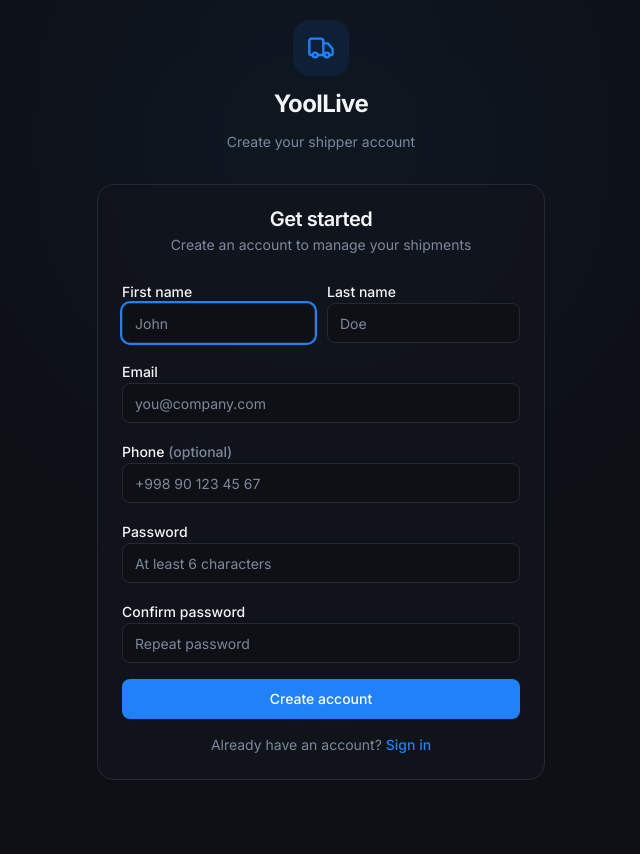
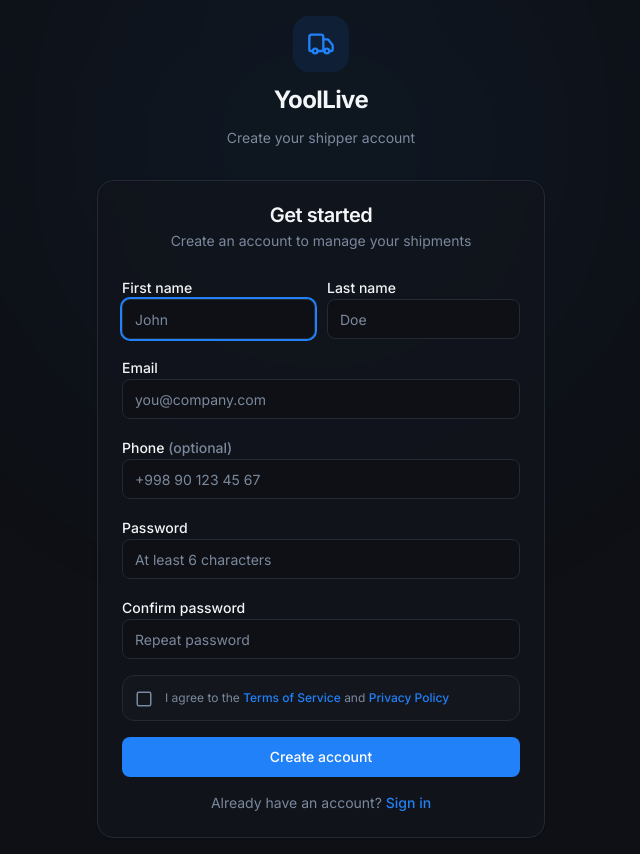
Before and after one commit to karavanix/karavantrack-app, a React (Vite) app: page /register in a window 1280 px wide. Shown: the whole page, without its empty margins (319-959 px from the left). Before the commit the page ends 800 px from the top, so only its background shows below. Built offline with nearby package versions, Linux system fonts and the light colour scheme; no server answers.

Commit message:
privacy policy && terms of service

```diff
--- a/src/i18n/locales/en.ts
+++ b/src/i18n/locales/en.ts
@@ -54,6 +54,11 @@
   register_sign_in: "Sign in",
   register_error_password_match: "Passwords don't match",
   register_error_password_length: "Password must be at least 6 characters",
+  register_error_terms: "You must agree to the Terms of Service to continue",
+  register_terms_agree: "I agree to the",
+  register_terms_link: "Terms of Service",
+  register_and: "and",
+  register_privacy_link: "Privacy Policy",
 
   // Dashboard
   dashboard_title: "Dashboard",
--- a/src/i18n/locales/ru.ts
+++ b/src/i18n/locales/ru.ts
@@ -54,6 +54,11 @@
   register_sign_in: "Войти",
   register_error_password_match: "Пароли не совпадают",
   register_error_password_length: "Пароль должен содержать не менее 6 символов",
+  register_error_terms: "Необходимо согласиться с условиями использования",
+  register_terms_agree: "Я принимаю",
+  register_terms_link: "Условия использования",
+  register_and: "и",
+  register_privacy_link: "Политику конфиденциальности",
 
   // Dashboard
   dashboard_title: "Панель управления",
--- a/src/i18n/locales/uz.ts
+++ b/src/i18n/locales/uz.ts
@@ -54,6 +54,11 @@
   register_sign_in: "Kirish",
   register_error_password_match: "Parollar mos kelmaydi",
   register_error_password_length: "Parol kamida 6 ta belgidan iborat bo'lishi kerak",
+  register_error_terms: "Davom etish uchun foydalanish shartlariga rozilik berishingiz kerak",
+  register_terms_agree: "Men roziман",
+  register_terms_link: "Foydalanish shartlari",
+  register_and: "va",
+  register_privacy_link: "Maxfiylik siyosati",
 
   // Dashboard
   dashboard_title: "Boshqaruv paneli",
--- a/src/pages/privacy-policy.tsx
+++ b/src/pages/privacy-policy.tsx
@@ -11,6 +11,7 @@
   MapPin,
   Smartphone,
 } from "lucide-react";
+import { LanguageSwitcher } from "@/components/ui/language-switcher";
 
 const EFFECTIVE_DATE = "April 5, 2026";
 const CONTACT_EMAIL = "support@yool.live";
@@ -38,13 +39,16 @@
       <div className="relative overflow-hidden border-b border-border/50">
         <div className="absolute inset-0 bg-gradient-to-br from-primary/10 via-background to-background" />
         <div className="relative max-w-4xl mx-auto px-6 py-16 sm:py-24">
-          <div className="flex items-center gap-3 mb-4">
-            <div className="p-2.5 rounded-xl bg-primary/15 border border-primary/25">
-              <Shield className="w-6 h-6 text-primary" />
+          <div className="flex items-center justify-between mb-4">
+            <div className="flex items-center gap-3">
+              <div className="p-2.5 rounded-xl bg-primary/15 border border-primary/25">
+                <Shield className="w-6 h-6 text-primary" />
+              </div>
+              <span className="text-sm font-medium text-primary uppercase tracking-wider">
+                {APP_NAME}
+              </span>
             </div>
-            <span className="text-sm font-medium text-primary uppercase tracking-wider">
-              {APP_NAME}
-            </span>
+            <LanguageSwitcher />
           </div>
           <h1 className="text-4xl sm:text-5xl font-bold tracking-tight mb-4">
             {children && (children as React.ReactElement[])[0]}
--- a/src/pages/register.tsx
+++ b/src/pages/register.tsx
@@ -8,7 +8,7 @@
 import { Label } from "@/components/ui/label";
 import { Card, CardContent, CardDescription, CardHeader, CardTitle } from "@/components/ui/card";
 import { Spinner } from "@/components/ui/spinner";
-import { Truck, AlertCircle } from "lucide-react";
+import { Truck, AlertCircle, CheckSquare, Square } from "lucide-react";
 
 export default function RegisterPage() {
   const navigate = useNavigate();
@@ -23,6 +23,7 @@
     confirmPassword: "",
   });
   const [error, setError] = useState("");
+  const [termsAccepted, setTermsAccepted] = useState(false);
 
   const update = (field: string, value: string) =>
     setForm((prev) => ({ ...prev, [field]: value }));
@@ -38,6 +39,11 @@
 
     if (form.password.length < 6) {
       setError(t("register_error_password_length"));
+      return;
+    }
+
+    if (!termsAccepted) {
+      setError(t("register_error_terms"));
       return;
     }
 
@@ -164,6 +170,41 @@
                 />
               </div>
 
+              {/* Terms & Privacy checkbox */}
+              <div
+                id="terms-agreement"
+                className="flex items-start gap-3 rounded-lg border border-border/60 bg-muted/30 p-3 cursor-pointer select-none"
+                onClick={() => setTermsAccepted((v) => !v)}
+              >
+                <div className="mt-0.5 shrink-0 text-primary">
+                  {termsAccepted ? (
+                    <CheckSquare size={18} className="text-primary" />
+                  ) : (
+                    <Square size={18} className="text-muted-foreground" />
+                  )}
+                </div>
+                <p className="text-xs text-muted-foreground leading-relaxed">
+                  {t("register_terms_agree")}{" "}
+                  <Link
+                    to="/terms-of-service"
+                    target="_blank"
+                    className="font-medium text-primary hover:underline"
+                    onClick={(e) => e.stopPropagation()}
+                  >
+                    {t("register_terms_link")}
+                  </Link>
+                  {" "}{t("register_and")}{" "}
+                  <Link
+                    to="/privacy-policy"
+                    target="_blank"
+                    className="font-medium text-primary hover:underline"
+                    onClick={(e) => e.stopPropagation()}
+                  >
+                    {t("register_privacy_link")}
+                  </Link>
+                </p>
+              </div>
+
               <Button type="submit" className="w-full" disabled={isLoading}>
                 {isLoading ? (
                   <>
--- a/src/pages/terms-of-service.tsx
+++ b/src/pages/terms-of-service.tsx
@@ -12,6 +12,7 @@
   HandshakeIcon,
   MapPin,
 } from "lucide-react";
+import { LanguageSwitcher } from "@/components/ui/language-switcher";
 
 const EFFECTIVE_DATE = "April 5, 2026";
 const CONTACT_EMAIL = "support@yool.live";
@@ -37,13 +38,16 @@
       <div className="relative overflow-hidden border-b border-border/50">
         <div className="absolute inset-0 bg-gradient-to-br from-primary/10 via-background to-background" />
         <div className="relative max-w-4xl mx-auto px-6 py-16 sm:py-24">
-          <div className="flex items-center gap-3 mb-4">
-            <div className="p-2.5 rounded-xl bg-primary/15 border border-primary/25">
-              <FileText className="w-6 h-6 text-primary" />
+          <div className="flex items-center justify-between mb-4">
+            <div className="flex items-center gap-3">
+              <div className="p-2.5 rounded-xl bg-primary/15 border border-primary/25">
+                <FileText className="w-6 h-6 text-primary" />
+              </div>
+              <span className="text-sm font-medium text-primary uppercase tracking-wider">
+                {APP_NAME}
+              </span>
             </div>
-            <span className="text-sm font-medium text-primary uppercase tracking-wider">
-              {APP_NAME}
-            </span>
+            <LanguageSwitcher />
           </div>
           <h1 className="text-4xl sm:text-5xl font-bold tracking-tight mb-4">{nodes[0]}</h1>
           <p className="text-muted-foreground text-lg">{nodes[1]}</p>
```
